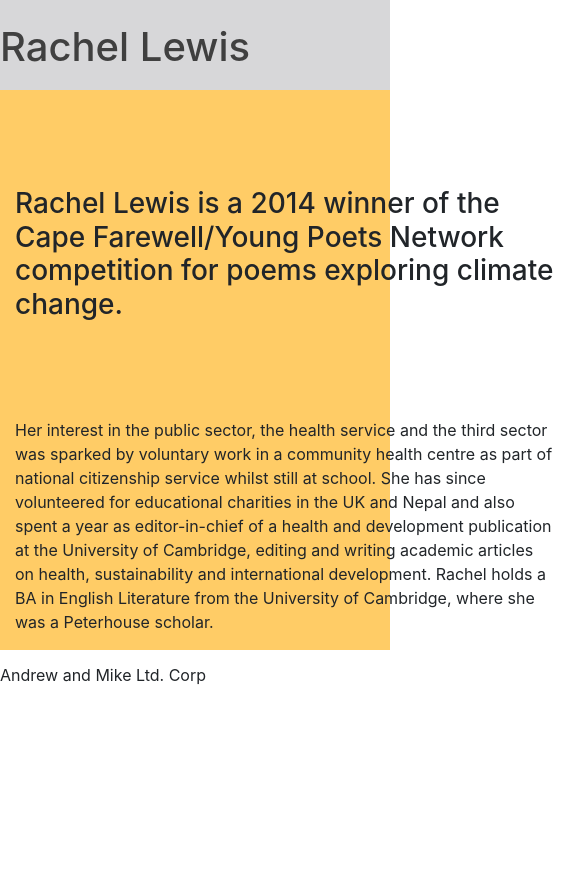
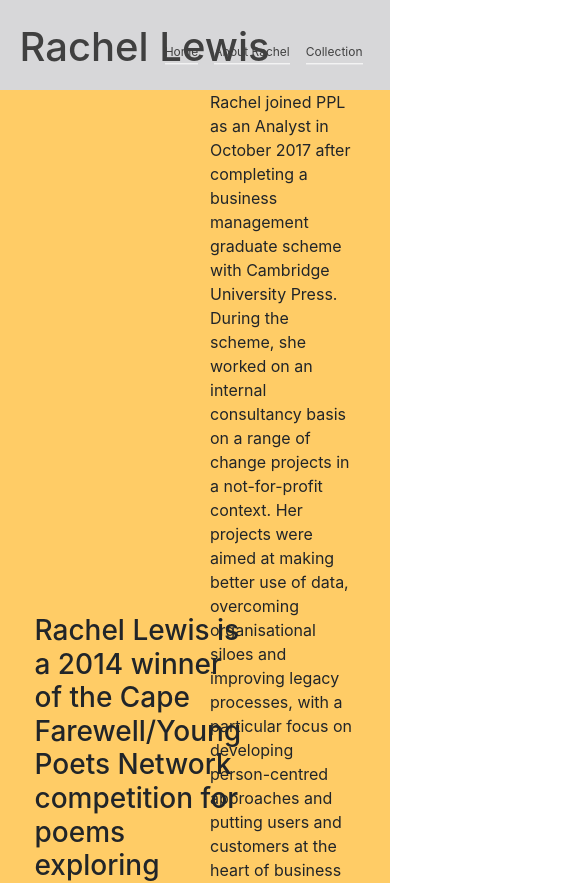
Before and after one commit to andrewlew1s/RLWebsite, a Vue app: page /#/about in a window 390 px wide. Shown: the top 883 px of the page, 585 px wide, since content can reach past the window. Before the commit the page ends 844 px from the top, so only its background shows below. Built offline with nearby package versions, Linux system fonts and the light colour scheme; no server answers; the database is empty.

Commit message:
mobile friendly

```diff
--- a/src/App.vue
+++ b/src/App.vue
@@ -73,6 +73,12 @@ export default {
 		width: 1140px;
 		margin: auto;
 		position: relative;
+
+		@media all and (max-width: $Frame-Width) {
+			width: 90%;
+			margin-left: 5%;
+			margin-right: 5%;
+		}
 	}
 
 	&__wrapper {
--- a/src/settings.scss
+++ b/src/settings.scss
@@ -24,3 +24,4 @@ $Base_Font_Colour: $Text_Colour;
 
 /* Devices */
 $Mobile_Width: 767px;
+$Frame-Width: 1140px;
```
